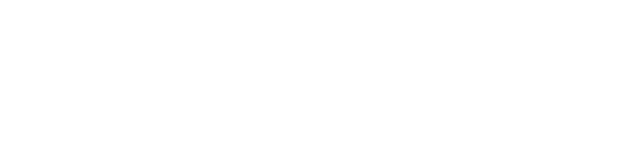
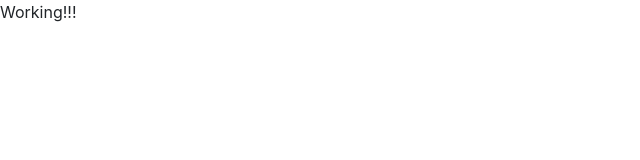
Before and after one commit to mg-blvd2/CST336-Midterm1, a plain HTML site: page index.html in a window 1280 px wide. Shown: the whole page, without its empty margins (0-640 px from the left). Drawn offline with nearby package versions, Linux system fonts and the light colour scheme.

Commit message:
Making a quick test

```diff
--- a/index.html
+++ b/index.html
@@ -9,7 +9,7 @@
     <link rel="stylesheet" href="/style/style.css" type="text/css">
   </head>
   <body>
-
+    Working!!!
     <script type="text/javascript" src="js/functions.js"></script>
   </body>
 </html>
```
